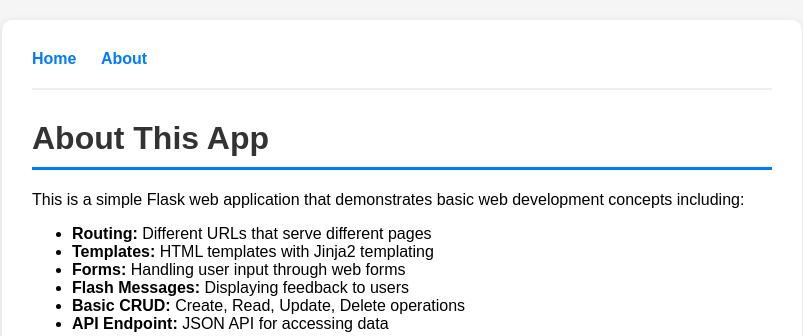
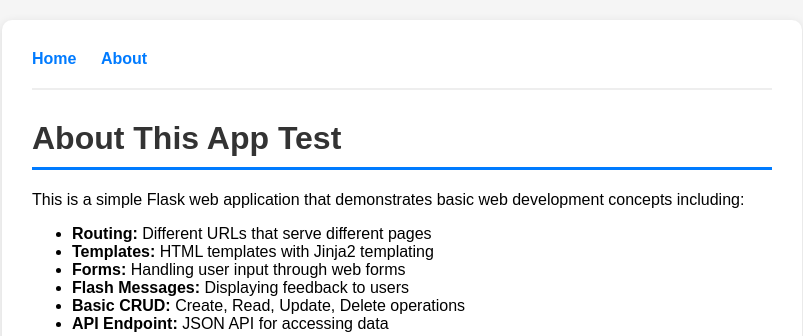
Before and after one commit to roi-sh/python-sample-web-app, a Flask app: page /about in a window 1280 px wide. Shown: the top 336 px of the page, without its empty margins (238-1041 px from the left). Run offline with Flask 3, Linux system fonts and the light colour scheme.

Commit message:
try th pipline

```diff
--- a/templates/about.html
+++ b/templates/about.html
@@ -3,7 +3,7 @@
 {% block title %}About - Flask App{% endblock %}
 
 {% block content %}
-<h1>About This App</h1>
+<h1>About This App Test</h1>
 
 <p>This is a simple Flask web application that demonstrates basic web development concepts including:</p>
 
```
